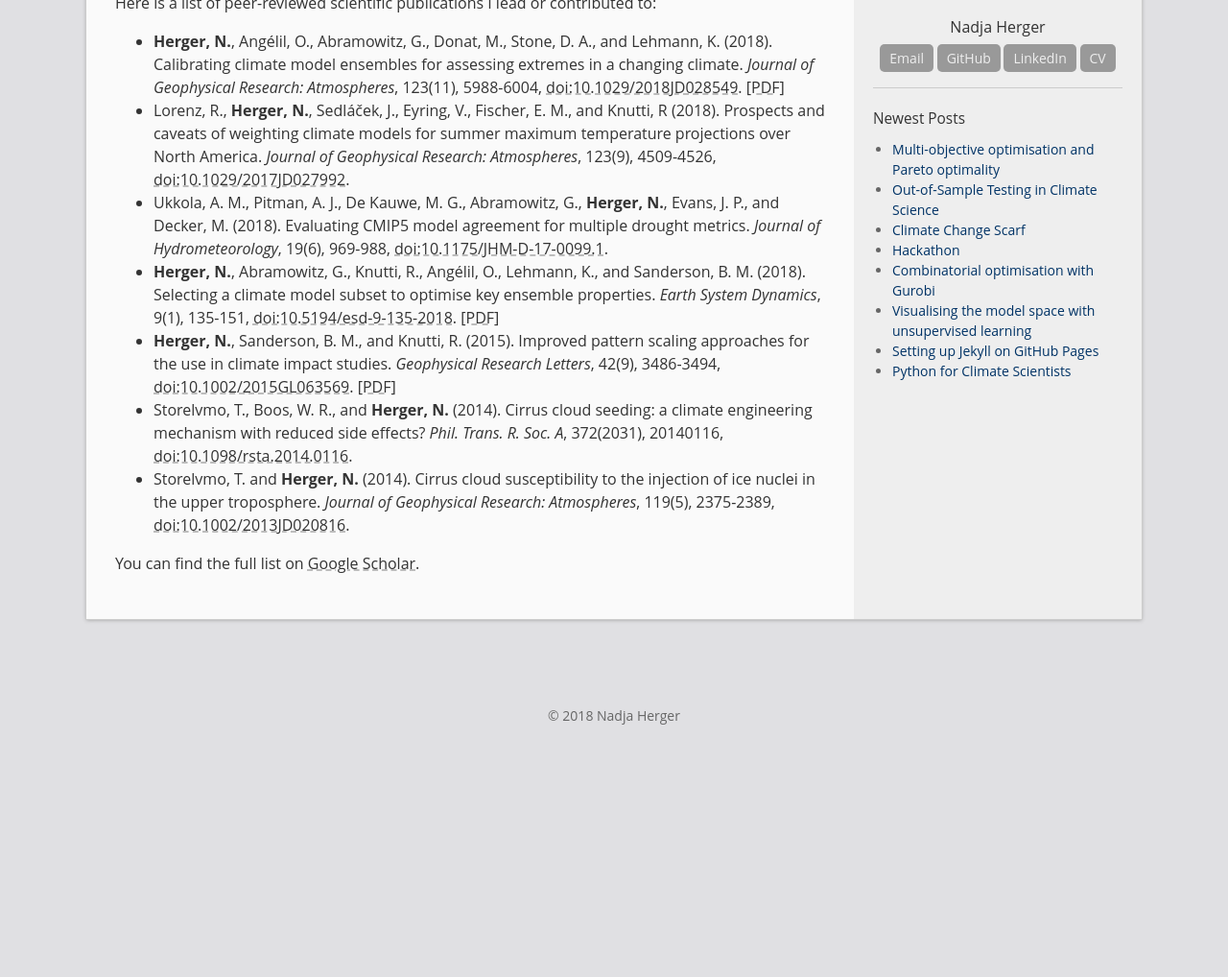
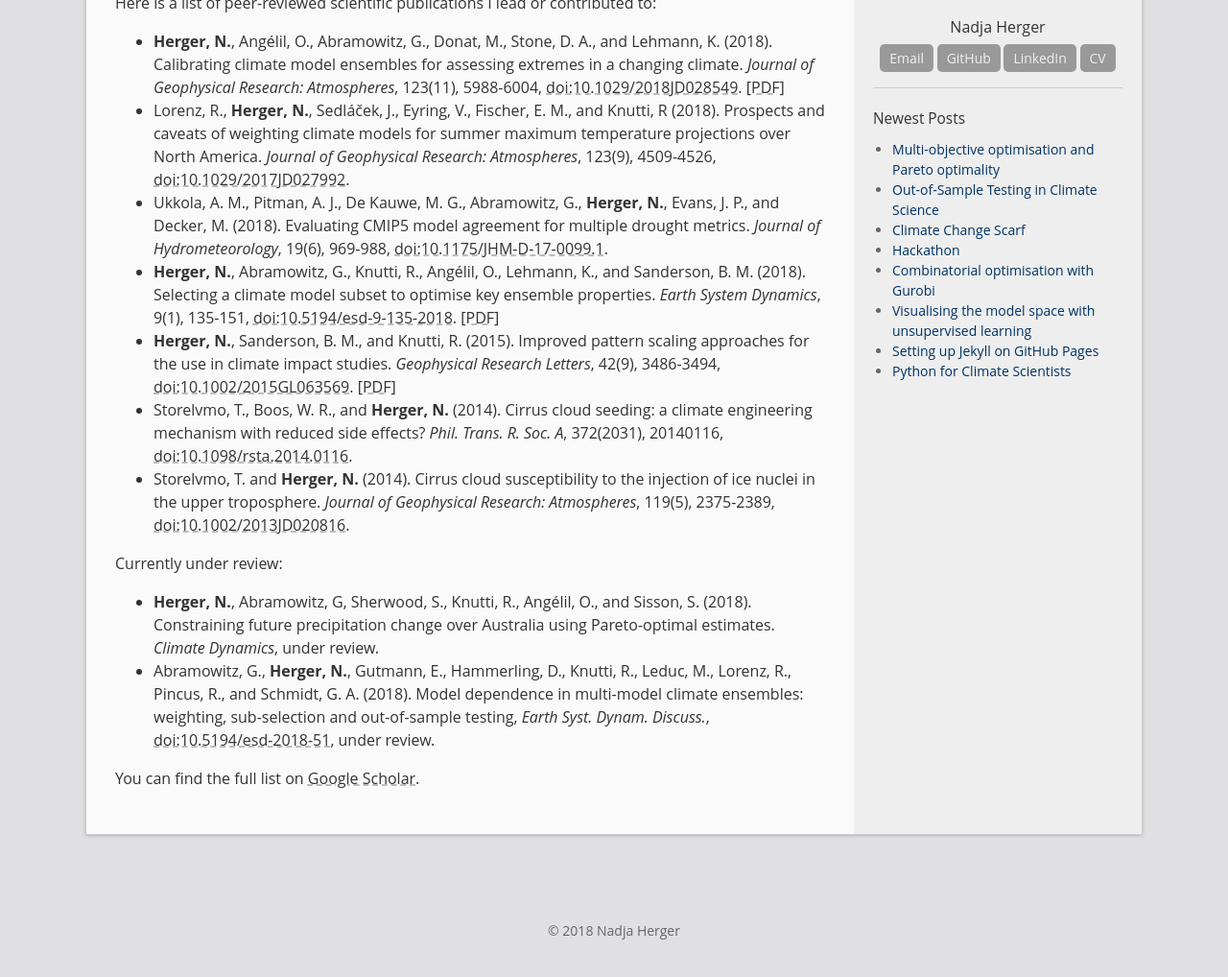
Before and after one commit to oliverangelil/oliverangelil.github.io, a Jekyll site: the page built from publications.md, in a window 1280 px wide, cut to the strip 261-1301 px from the top of the page. Shown: the top 1018 px of the strip at 96% size. Built offline with Jekyll 4.4.1, drawn with Linux system fonts in a browser that asks for light colours; before the commit the page ends 1077 px from its top, so only the background shows below that.

Commit message:
add under review papers

```diff
--- a/publications.md
+++ b/publications.md
@@ -15,5 +15,9 @@ Here is a list of peer-reviewed scientific publications I lead or contributed to
 * Storelvmo, T., Boos, W. R., and **Herger, N.** (2014). Cirrus cloud seeding: a climate engineering mechanism with reduced side effects? *Phil. Trans. R. Soc. A*, 372(2031), 20140116, [doi:10.1098/rsta.2014.0116](http://rsta.royalsocietypublishing.org/content/372/2031/20140116).
 * Storelvmo, T. and **Herger, N.** (2014). Cirrus cloud susceptibility to the injection of ice nuclei in the upper troposphere. *Journal of Geophysical Research: Atmospheres*, 119(5), 2375-2389, [doi:10.1002/2013JD020816](https://agupubs.onlinelibrary.wiley.com/doi/abs/10.1002/2013JD020816).
 
+Currently under review:
+* **Herger, N.**, Abramowitz, G, Sherwood, S., Knutti, R., Angélil, O., and Sisson, S. (2018). Constraining future precipitation change over Australia using
+Pareto-optimal estimates. *Climate Dynamics*, under review.
+* Abramowitz, G., **Herger, N.**, Gutmann, E., Hammerling, D., Knutti, R., Leduc, M., Lorenz, R., Pincus, R., and Schmidt, G. A. (2018). Model dependence in multi-model climate ensembles: weighting, sub-selection and out-of-sample testing, *Earth Syst. Dynam. Discuss.*, [doi:10.5194/esd-2018-51](https://www.earth-syst-dynam-discuss.net/esd-2018-51/), under review.
 
 You can find the full list on <a href="https://scholar.google.com.au/citations?user=pY9LckMAAAAJ&hl=en" target="_blank">Google Scholar</a>.
```
